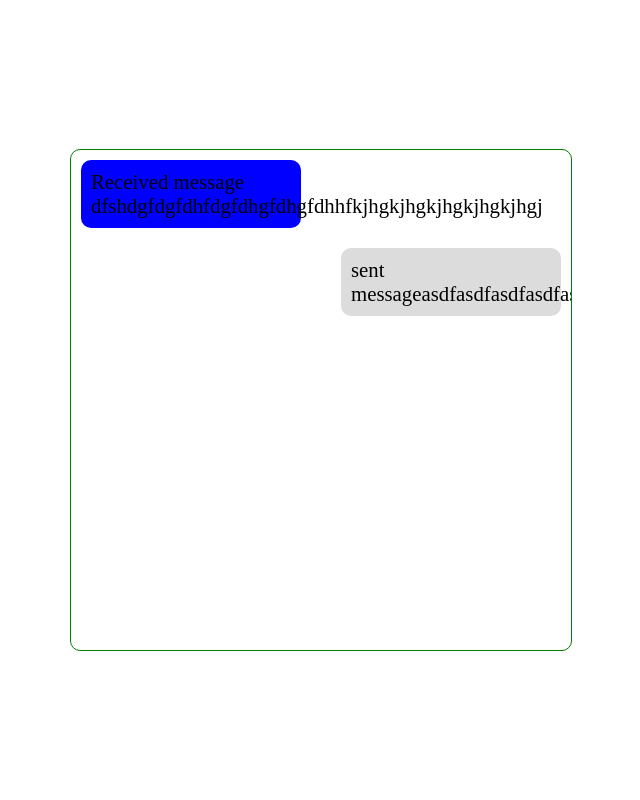
After one commit to AliSinaYOusofi/flasking, a Flask app: page /chat in a window 1280 px wide. The commit adds this page. Shown: the whole page, without its empty margins (319-959 px from the left). Run offline with Flask 3, Linux system fonts and the light colour scheme; a user stored in the database is signed in.

Commit message:
hello world

```diff
--- a/my_mistaks/app.py
+++ b/my_mistaks/app.py
@@ -53,7 +53,7 @@ def get_db():
 
 def check_session():
 
-    to_be_checeed = ['/login', '/signup', '/main', '/posts', '/create_post', '/save_post', '/view_posts/', '/profile']
+    to_be_checeed = ['/login', '/signup', '/main', '/posts', '/create_post', '/save_post', '/view_posts/', '/profile', '/chat']
     if request.path == '/login' or request.path == '/signup':
         return
 
@@ -393,6 +393,9 @@ def authors_profile(author_email):
         print(e, "Error Bro")
         return json_response(message="Error")
 
+@app.route("/chat", methods=['GET'])
+def chat_page():
+    return render_template("chat.html")
 
 def acknowledge():
     print("message was received")
@@ -402,11 +405,5 @@ def acknowledge():
 @socketio.on("follow")
 def handle_follow_user(data):
 
-    jwt_token = session['session_id']
-
-    decode_result = jwt.decode(jwt_token, app.secret_key, algorithms=['HS256'])
-
-    user_email = decode_result['email']
-
-    query_ = 'CREATE TABLE IF NOT EXISTS following'
+    print(data, 'of the client')
     emit("follow_response", {"message" : "is now following"})
--- a/my_mistaks/static/create_post.css
+++ b/my_mistaks/static/create_post.css
@@ -48,7 +48,7 @@ html, body {
 
 
 #message_div {
-    padding: 10px;
+    padding: 5px;
     border-radius: 10px;
     color: white;
     display: none;
@@ -57,6 +57,6 @@ html, body {
 }
 
 #message_text {
-    font-size: 2rem;
+    font-size: 1.3rem;
     font-weight: bold;
 }
--- /dev/null
+++ b/my_mistaks/templates/chat.html
@@ -0,0 +1,66 @@
+<!DOCTYPE html>
+<html lang="en">
+<head>
+    <meta charset="UTF-8">
+    <meta name="viewport" content="width=device-width, initial-scale=1.0">
+    <link rel="icon" href="../static/icons/favicon.png" />
+    <title>Chat</title>
+    <style>
+        * {
+            margin: 0;
+            padding: 0;
+        }
+
+        body {
+            width: 100vw;
+            height: 100vh;
+            display: flex;
+            flex-flow: row wrap;
+            justify-content: center;
+            align-items: center;
+        }
+
+        .chat_container {
+            border: 1px solid green;
+            border-radius: 10px;
+            min-width: 500px;
+            max-width: 600px;
+            height: 500px;
+            overflow: scroll;
+        }
+
+        .chat_container {
+
+        }
+
+        .sent_message, .received_message {
+            font-size: 1.3rem;
+            max-width: 200px;
+            padding: 10px;
+            border-radius: 10px;
+            outline: none;
+            margin: 10px;
+            height: auto;
+        }
+
+        .sent_message {
+            background-color: blue;
+        }
+
+        .received_message {
+            float: right;
+            background-color: gainsboro;
+        }
+    </style>
+</head>
+<body>
+    <div class="chat_container">
+        <div class="sent_message">
+            <p> Received message dfshdgfdgfdhfdgfdhgfdhgfdhhfkjhgkjhgkjhgkjhgkjhgj </p>
+        </div>
+        <div class="received_message">
+            <p> sent messageasdfasdfasdfasdfasdfasdfasdfasdfasfasdfasdfsafdsfasdfasdfasdfasdf</p>
+        </div>
+    </div>
+</body>
+</html>
--- a/my_mistaks/templates/view_post.html
+++ b/my_mistaks/templates/view_post.html
@@ -108,7 +108,7 @@
             <a href="/create_post" class="btn_link"><i class="fa fa-plus"></i> create post </a>
             <a href="/logout" class="btn_link"><i class="fa fa-sign-out"></i> Logout</a>
             <a href="/profile" class="btn_link"><i class="fa fa-user"></i> Profile</a>
-            <a href="/posts" class="btn_link"><i class="fa fa-sticky-note-o"></i> Posts</a>
+            <a href="/view_posts/" class="btn_link"><i class="fa fa-sticky-note-o"></i> Posts</a>
 
         </div>
     </nav>
```
Also changed, not shown: my_mistaks/templates/authors_profile.html (+2 -6 lines), my_mistaks/mistakes.sqlite3.
